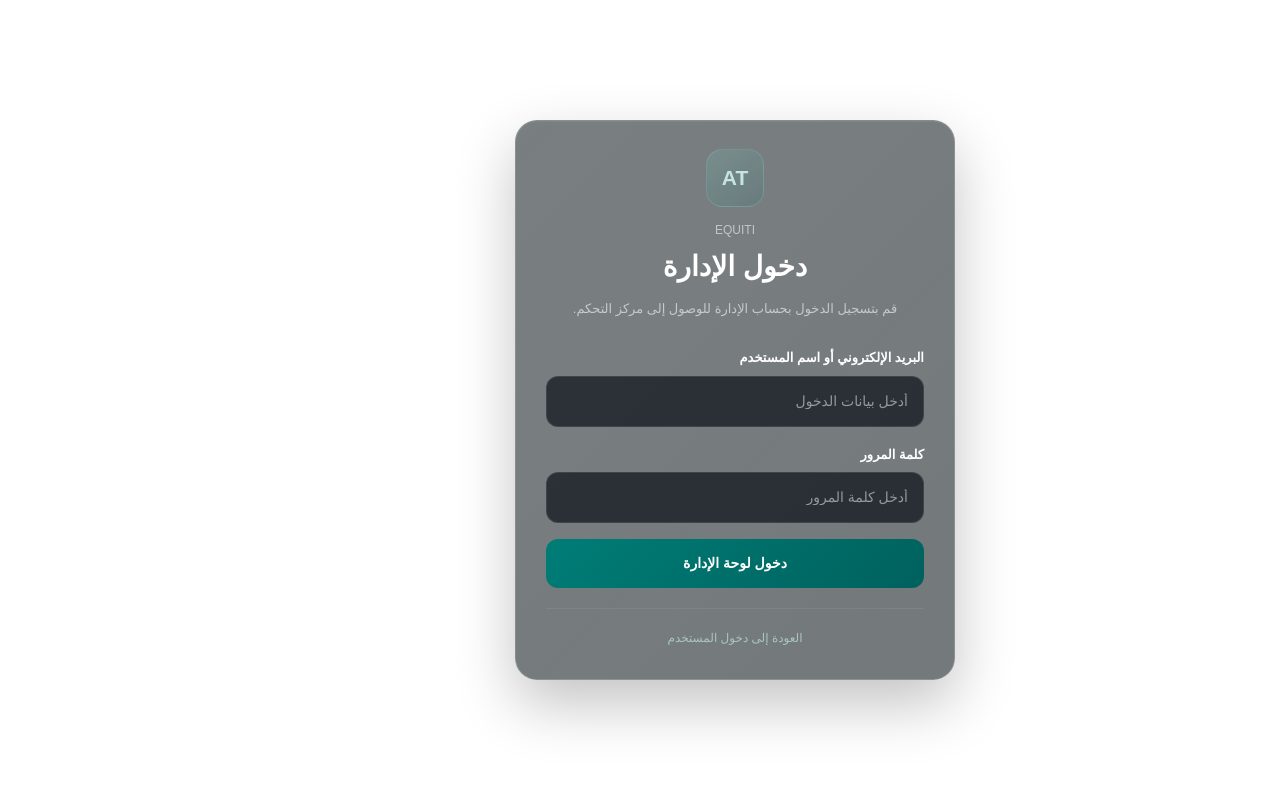
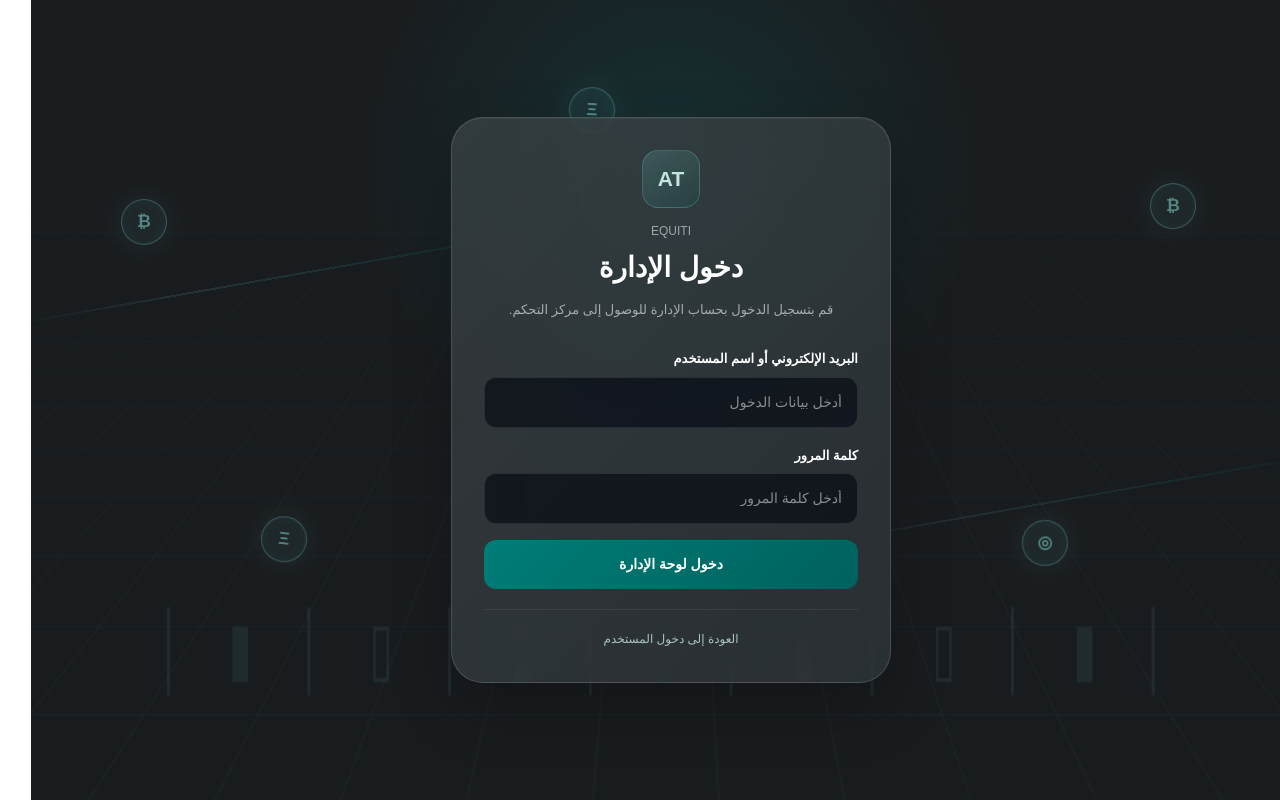
Before and after one commit to ffgg35646-ops/arab-trade, a Next.js app: page /admin/login in a window 1280 px wide. Built offline with nearby package versions, Linux system fonts and the light colour scheme.

Commit message:
Use the exact site auth background and glass card on admin login

```diff
--- a/app/admin/login/page.tsx
+++ b/app/admin/login/page.tsx
@@ -114,35 +114,18 @@ function AdminLoginContent() {
   return (
     <main
       dir="rtl"
-      style={{
-        minHeight: "100vh",
-        background:
-          "radial-gradient(circle at 14% 0%, rgba(0,175,170,.10), transparent 34rem), radial-gradient(circle at 92% 82%, rgba(129,216,208,.055), transparent 36rem), #191c1f",
-        display: "flex",
-        alignItems: "center",
-        justifyContent: "center",
-        padding: 24,
-        color: "#fff",
-      }}
+      className="arabtrade-auth-hero flex items-center justify-center px-4 py-10 text-white"
     >
-      <section
-        style={{
-          width: "100%",
-          maxWidth: 440,
-          background:
-            "rgba(48,56,59,.68)",
-          backgroundImage:
-            "linear-gradient(135deg,rgba(255,255,255,.055),rgba(255,255,255,.012))",
-          border:
-            "1px solid rgba(255,255,255,.14)",
-          borderRadius: 22,
-          padding: 30,
-          boxShadow:
-            "0 24px 60px rgba(0,0,0,.24), inset 0 1px 0 rgba(255,255,255,.05)",
-          backdropFilter:
-            "blur(40px) saturate(145%)",
-        }}
-      >
+      <div className="arabtrade-auth-coins" aria-hidden="true">
+        <span className="arabtrade-auth-coin">₿</span>
+        <span className="arabtrade-auth-coin">Ξ</span>
+        <span className="arabtrade-auth-coin">₿</span>
+        <span className="arabtrade-auth-coin">◎</span>
+        <span className="arabtrade-auth-coin">Ξ</span>
+      </div>
+      <div className="arabtrade-auth-lines" aria-hidden="true" />
+      <div className="arabtrade-auth-candles" aria-hidden="true" />
+      <section className="arabtrade-auth-glass-card relative z-10 w-full max-w-[440px] rounded-[32px] p-7 sm:p-8">
         <div
           style={{
             textAlign: "center",
```
